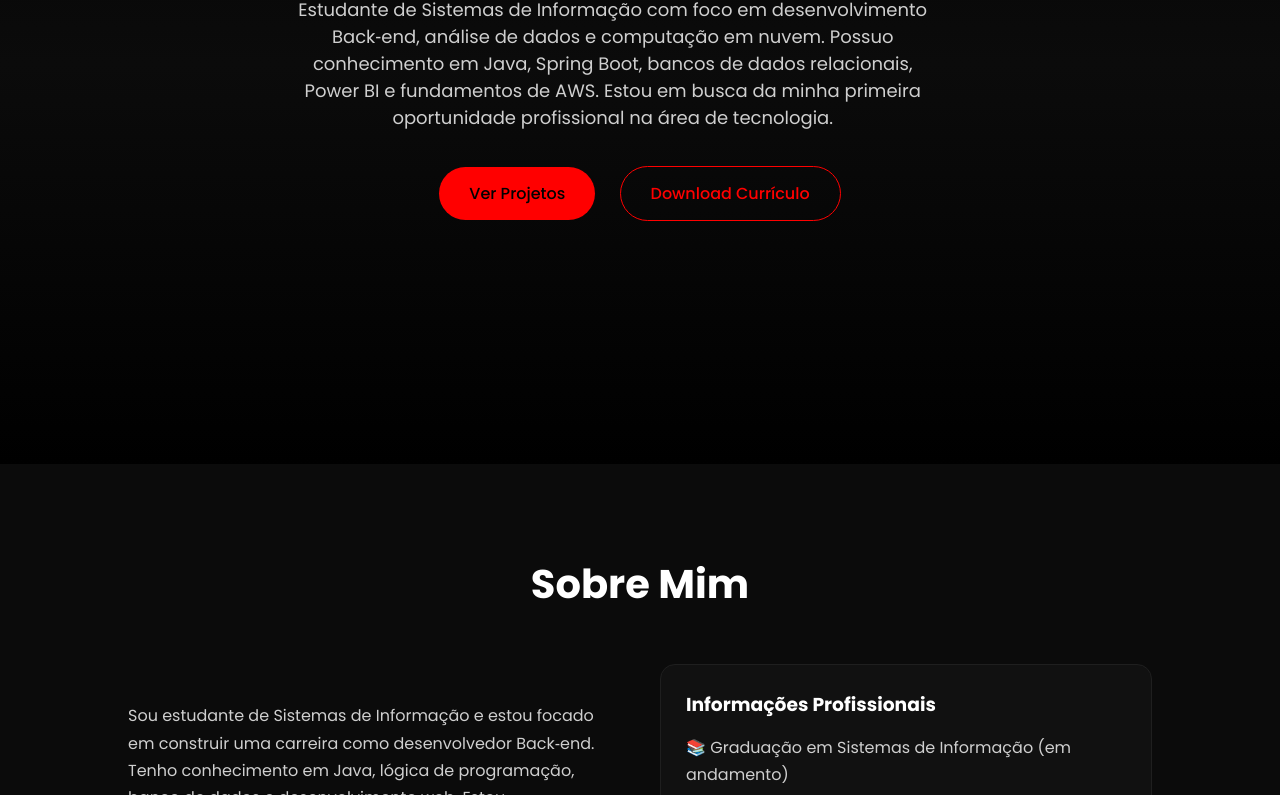
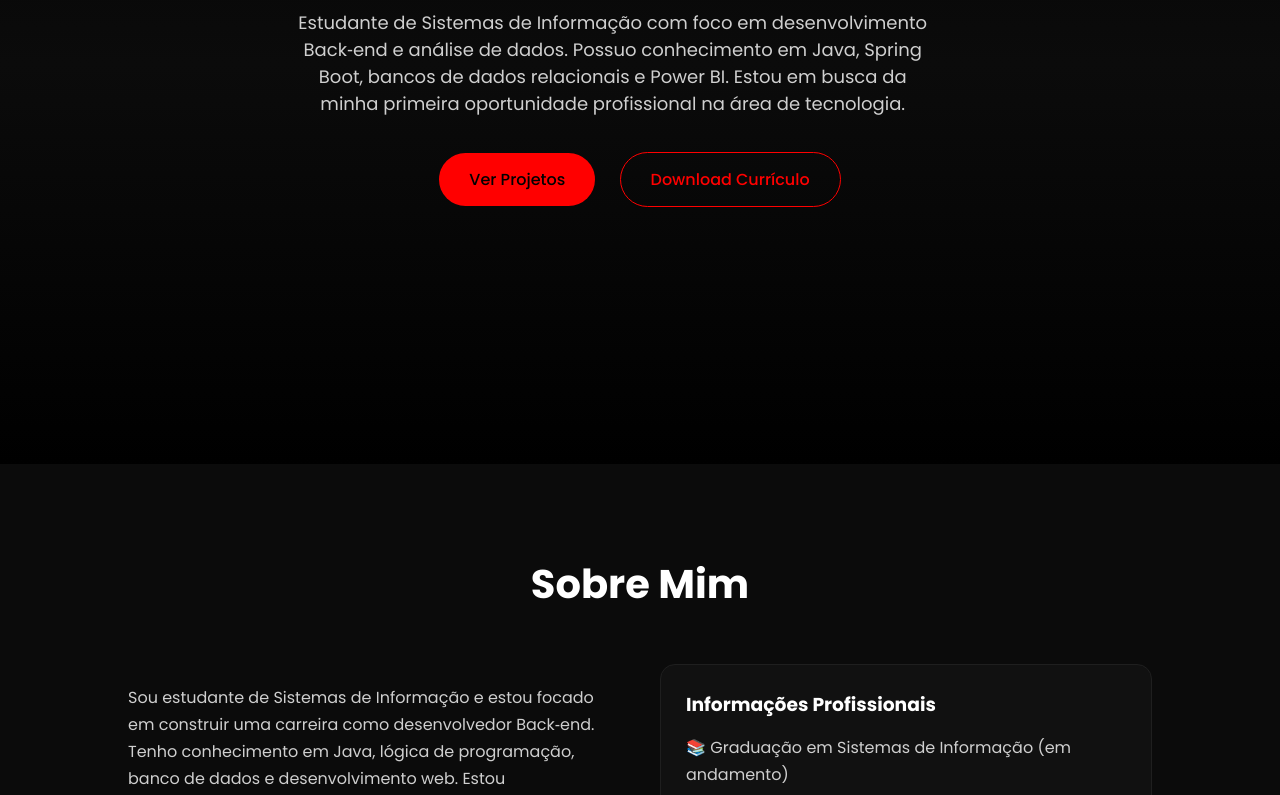
Before and after one commit to mtmeloh/Portifolio, a plain HTML site: page index.html in a window 1280 px wide. Shown: the part 336-1131 px from the top of the page. Drawn offline with Linux system fonts and the light colour scheme.

Commit message:
Update Html

```diff
--- a/index.html
+++ b/index.html
@@ -33,9 +33,9 @@
             <h1>Desenvolvedor <span>Back‑end</span></h1>
 
             <p>
-                Estudante de Sistemas de Informação com foco em desenvolvimento Back‑end, análise de dados e computação
-                em nuvem. Possuo conhecimento em Java, Spring Boot, bancos de dados relacionais, Power BI e fundamentos
-                de AWS. Estou em busca da minha primeira oportunidade profissional na área de tecnologia.
+                Estudante de Sistemas de Informação com foco em desenvolvimento Back‑end e análise de dados.  <!--e computação
+                em nuvem.--> Possuo conhecimento em Java, Spring Boot, bancos de dados relacionais e Power BI.  <!--fundamentos
+                de AWS.--> Estou em busca da minha primeira oportunidade profissional na área de tecnologia.
             </p>
 
             <div class="buttons">
@@ -75,7 +75,7 @@
                 <h3>Informações Profissionais</h3>
                 <p>📚 Graduação em Sistemas de Informação (em andamento)</p>
                 <p>💻 Foco profissional: Desenvolvimento Back‑end</p>
-                <p>☁️ Conhecimentos em Cloud: AWS (fundamentos)</p>
+               <!-- <p>☁️ Conhecimentos em Cloud: AWS (fundamentos)</p>-->
                 <p>📊 Conhecimento em Power BI e análise de dados</p>
                 <p>🧠 Tecnologias principais: Java, Spring Boot e SQL</p>
                 <p>🎯 Objetivo: Primeira oportunidade como Desenvolvedor Júnior ou Estágio em Tecnologia</p>
@@ -114,13 +114,13 @@
                 <p>Conhecimento em criação de dashboards, tratamento de dados, visualização de informações e análise
                     básica de dados.</p>
             </div>
-
+            <!--
             <div class="skill">
                 <h3>Cloud Computing (AWS)</h3>
                 <p>Conhecimento em conceitos fundamentais de computação em nuvem, serviços básicos da AWS e estrutura de
                     aplicações em ambiente cloud.</p>
             </div>
-
+        -->
             <div class="skill">
                 <h3>Desenvolvimento Web</h3>
                 <p>HTML, CSS e JavaScript para construção de interfaces responsivas e integração com aplicações
@@ -233,11 +233,12 @@
                 <span>HTML, CSS e JavaScript</span>
                 <p>Criação de páginas responsivas e interfaces modernas.</p>
             </div>
-            <div class="timeline-item">
+        <!-- <div class="timeline-item">
                 <h4>Desenvolvimento em Cloud</h4>
                 <span>Curso Santander | Santander Jornada Tech AWS - Em andamento</span>
                 <p>Curso de formação em desenvolvimento em nuvem com foco em tecnologias da AWS.</p>
             </div>
+        -->
             <div class="timeline-item">
                 <h4>Power BI</h4>
                 <span>Curso | Senai-SP e UniFef</span.>
```
